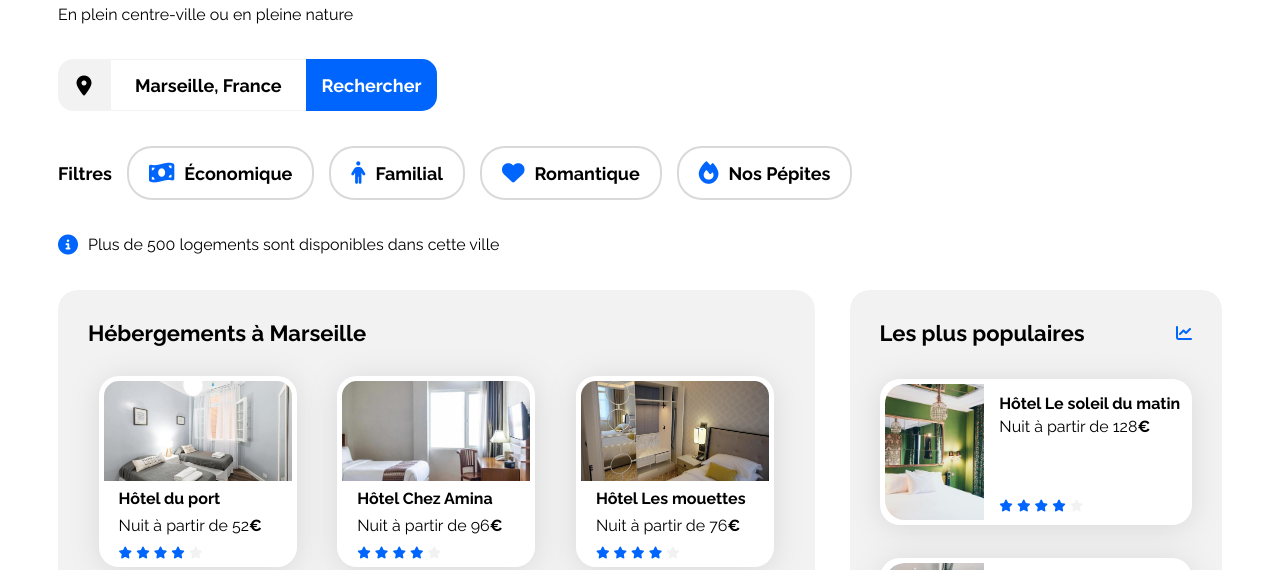
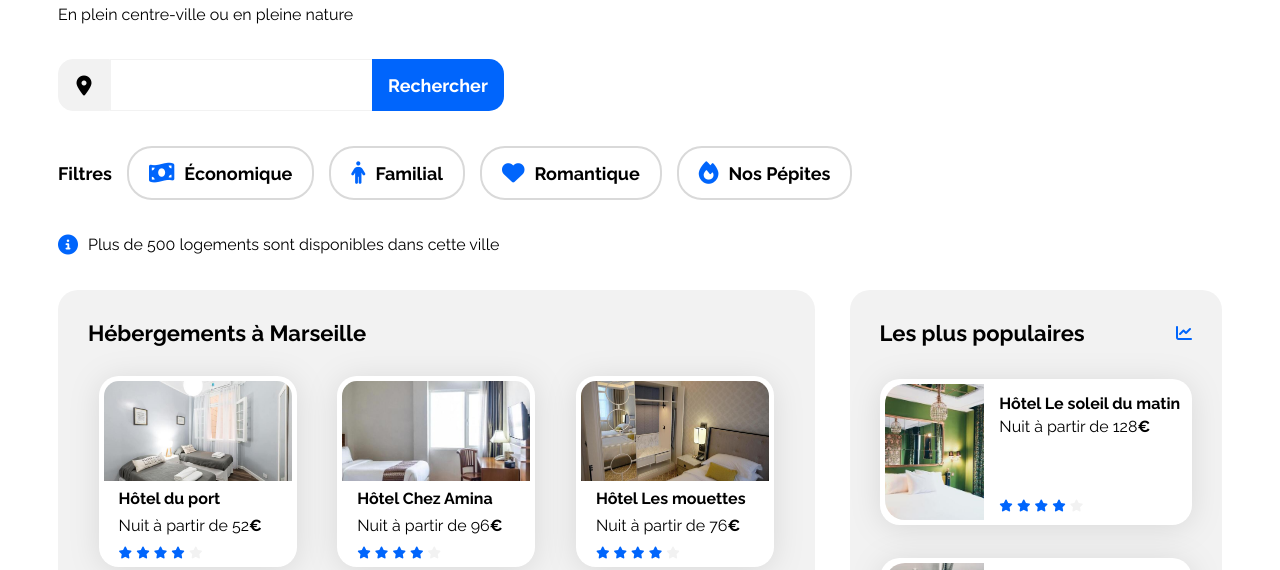
Before and after one commit to CedricDC17/booki, a plain HTML site: page index.html in a window 1280 px wide. Shown: the part 150-720 px from the top of the page. Drawn offline with Linux system fonts and the light colour scheme.

Commit message:
Création du <form> à la place des <div> + CSS

```diff
--- a/css/style.css
+++ b/css/style.css
@@ -265,16 +265,14 @@ h1 {
     padding: 15px 16px;
     color: white;
     cursor: pointer;
-    background-color: transparent;
     border: none;
+    border-radius: 0px 15px 15px 0px;
+    background-color: #0065FC;
 }
 
-.search-button-container {
+.search-form {
+    padding: 0px;
     display: flex;
-    justify-content: center;
-    align-items: center;
-    border-radius: 0px 15px 15px 0px;
-    background-color: #0065FC;
 }
 
 
@@ -338,7 +336,7 @@ h1 {
 
 .hebergements-cards .card-content {
     margin-top: 4px;
-    padding: 0px 15px ;
+    padding: 0px 15px;
     gap: 8px;
 }
 
--- a/index.html
+++ b/index.html
@@ -35,11 +35,12 @@
                 </div>
 
                 <div class="search-bar">
-                    <div class="search-icon"><i class="fa-solid fa-location-dot fa-lg"></i></div>
-                    <div class="search-input">Marseille, France</div>
-                    <div class="search-button-container">
-                        <button class="search-button">Rechercher</button>
-                    </div>
+                    <form class="search-form" action="" method="get">
+                        <label for="location" class="search-icon"><i class="fa-solid fa-location-dot fa-lg"></i></label>
+                        <input class="search-input" name="location" id="location" type="text">
+                        <!-- <button class="search-button">Rechercher</button> -->
+                        <input class="search-button" type="submit" value="Rechercher">
+                    </form>
                 </div>
                 <div class="filter-bar">
                     <span class="filter-bar-title">Filtres</span>
```
